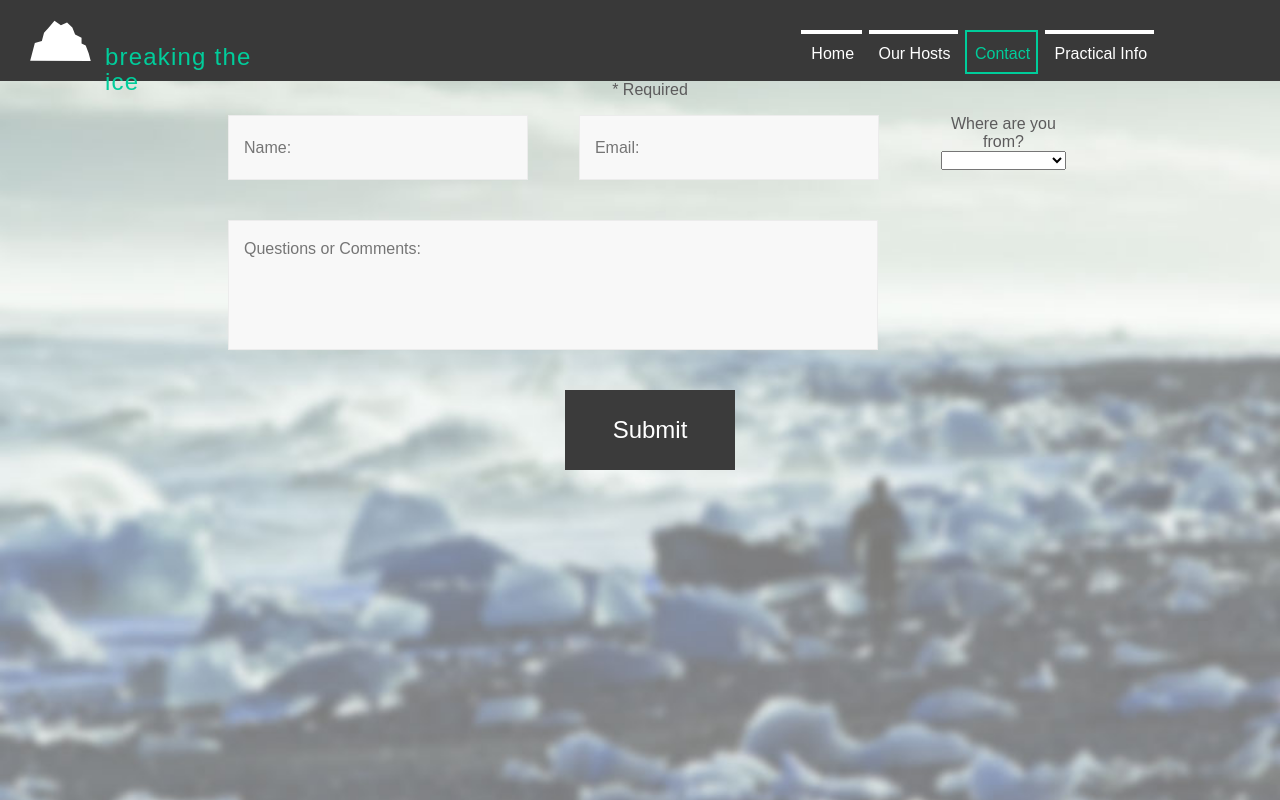
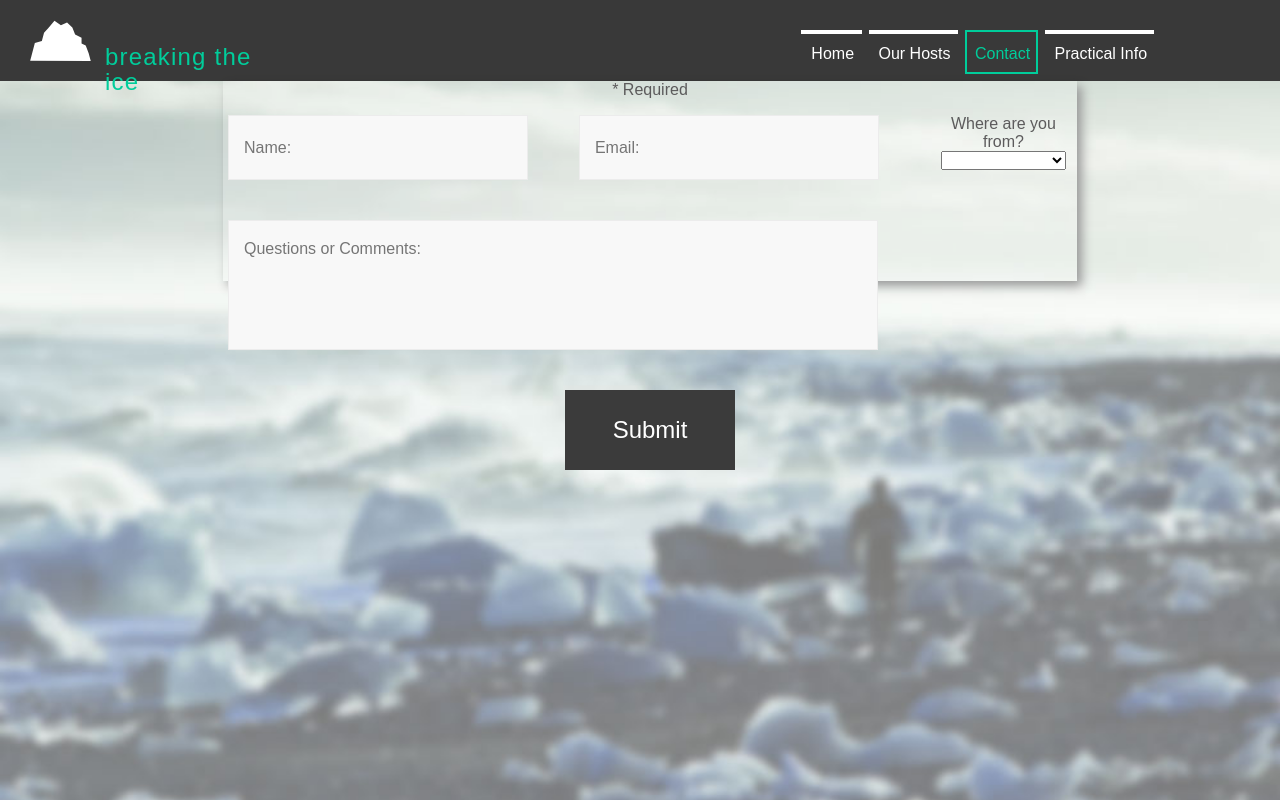
Before and after one commit to nicholedwight/breaking-the-ice, a PHP site: page /contact.php in a window 1280 px wide. Shown: the top 800 px of the page. Run offline with PHP 8.4, Linux system fonts and the light colour scheme; style sheets or scripts are compiled from the project's sources; some libraries are stand-ins or nearby versions; some web fonts are replaced.

Commit message:
made frosted glass effect into its own class and refactored

```diff
--- a/contact.php
+++ b/contact.php
@@ -3,10 +3,7 @@
 ?>
 <main class="secondary_wrapper contact" role="main">
   <a id="skip"> </a>
-  <div class="contact_form">
-
-  </div>
-  <form class="contact_form" action="/project1/inc/FormMail.php" method="POST" name="breaking_the_ice_form">
+  <form class="contact_form semi_transparent" action="/project1/inc/FormMail.php" method="POST" name="breaking_the_ice_form">
 		<span class="required">* Required</span>
 		<ul class="list_neutral">
 			<li>
--- a/scss/_forms.scss
+++ b/scss/_forms.scss
@@ -2,6 +2,7 @@
   text-align: center;
   width: 70%;
   margin: 0 auto;
+  height: 200px;
 }
 
 input, textarea {
--- a/scss/_lists.scss
+++ b/scss/_lists.scss
@@ -9,18 +9,13 @@
   flex-direction: row;
   flex-wrap: wrap;
   justify-content: center;
-  // max-width: 1000px;
   margin: 10% auto;
 }
 
 .host_card {
   width: 300px;
   height: 150px;
-  // background: #3b3b3b;
-  // display: flex;
-  background: rgba(255, 255, 255, 0.2);
   margin: 10px 10px 0 10px;
-  box-shadow: 5px 5px 10px #999;
   text-align: center;
   color: #FFF;
   img {
--- a/scss/_utilities.scss
+++ b/scss/_utilities.scss
@@ -102,6 +102,10 @@
   transition: all 1s ease-in-out;
 }
 
+.semi_transparent {
+  background: rgba(255, 255, 255, 0.2);
+  box-shadow: 5px 5px 10px #999;
+}
 
 .forecast {
   max-width: 800px;
```
Also changed, not shown: hosts.php (+6 -6 lines).
